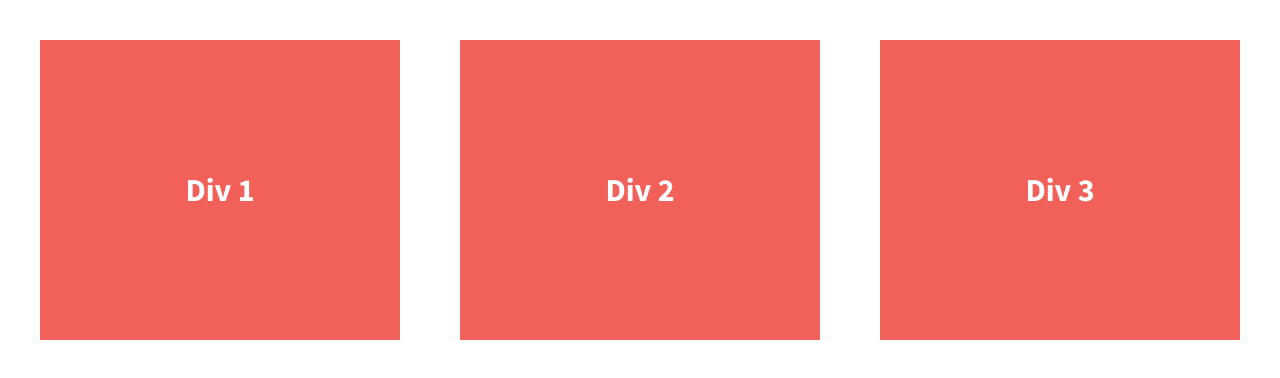
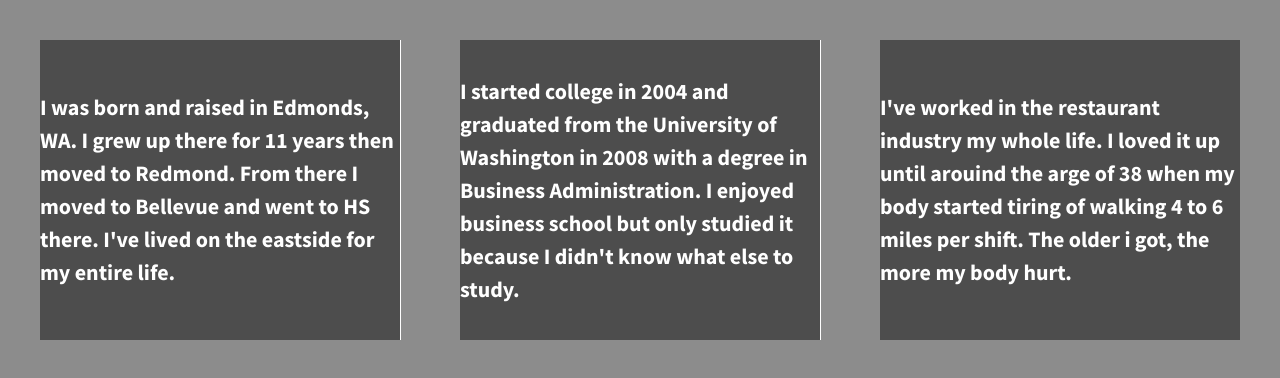
Before and after one commit to drusalt/divs-flexbox-starter, a plain HTML site: page index.html in a window 1280 px wide. Drawn offline with nearby package versions, Linux system fonts and the light colour scheme.

Commit message:
Changed text in DIV'S

```diff
--- a/css/main.css
+++ b/css/main.css
@@ -97,7 +97,7 @@ textarea {
 
 
 html {
-  background-color: #fff;
+  background-color: #8c8c8c;
   height: 100%;
 }
 
@@ -123,8 +123,8 @@ body {
   /*give the divs a width of 30%, add display:flex, set justify-content and align-items to center*/
   color: #fff;
   line-height: 1.5em;
-  font-size: 1.6em;
-  background-color: #f16059;
+  font-size: 1.1em;
+  background-color: #4d4d4d;
   height: 300px;
   width: 30%;
   display:   flex;
@@ -133,7 +133,14 @@ body {
 
 }
 
+.div-1 {
+  border-right: 1px solid #fff;
 
+}
+
+.div-2 {
+  border-right: 1px solid #fff;
+}
 
 
 /* ==========================================================================
--- a/index.html
+++ b/index.html
@@ -23,13 +23,13 @@
 
         <section class="wrapper">
             <div class="div-1">
-                Div 1
+                I was born and raised in Edmonds, WA.  I grew up there for 11 years then moved to Redmond.  From there I moved to Bellevue and went to HS there.  I've lived on the eastside for my entire life.
             </div>
             <div class="div-2">
-                Div 2
+                I started college in 2004 and graduated from the University of Washington in 2008 with a degree in Business Administration.  I enjoyed business school but only studied it because I didn't know what else to study.
             </div>
             <div class="div-3">
-                Div 3
+                I've worked in the restaurant industry my whole life.  I loved it up until arouind the arge of 38 when my body started tiring of walking 4 to 6 miles per shift.  The older i got, the more my body hurt.
             </div>
         </section>
 
```
